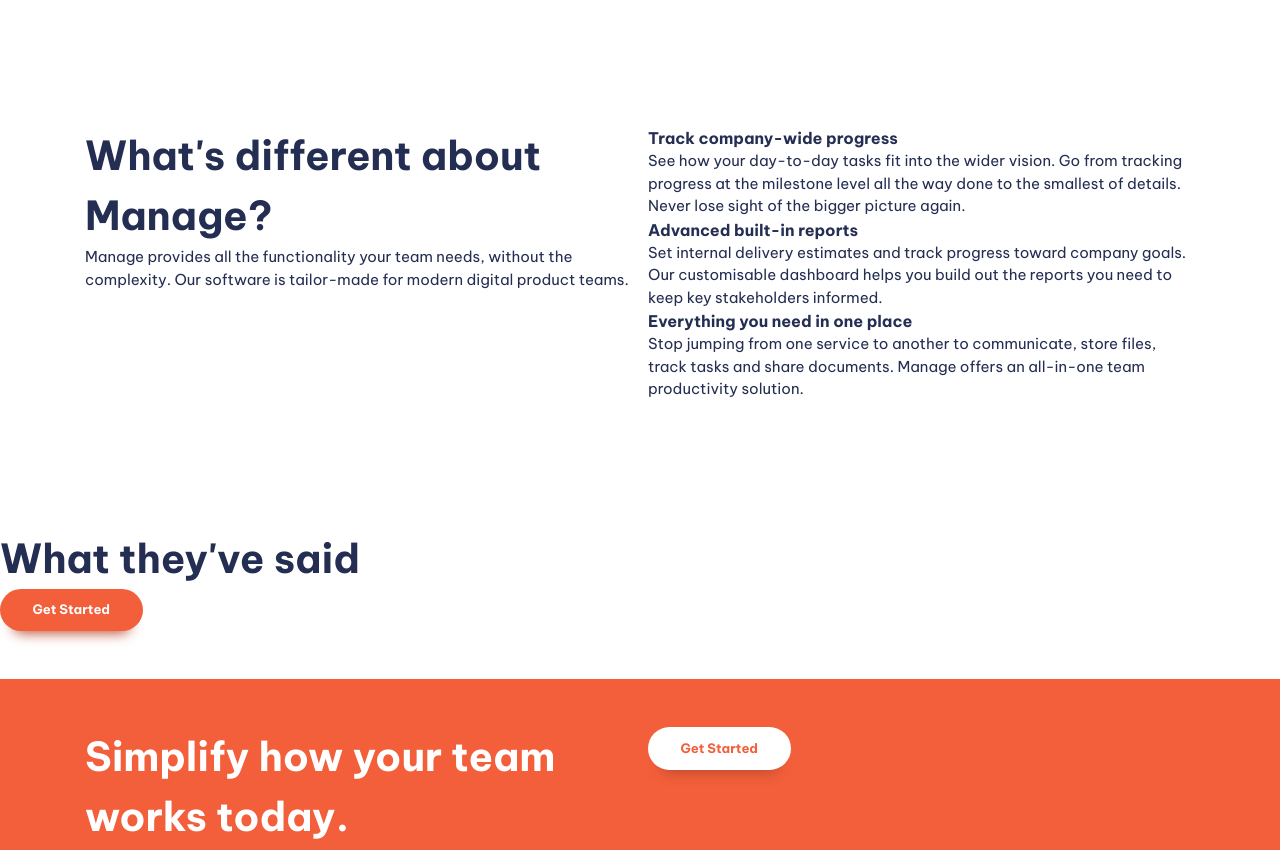
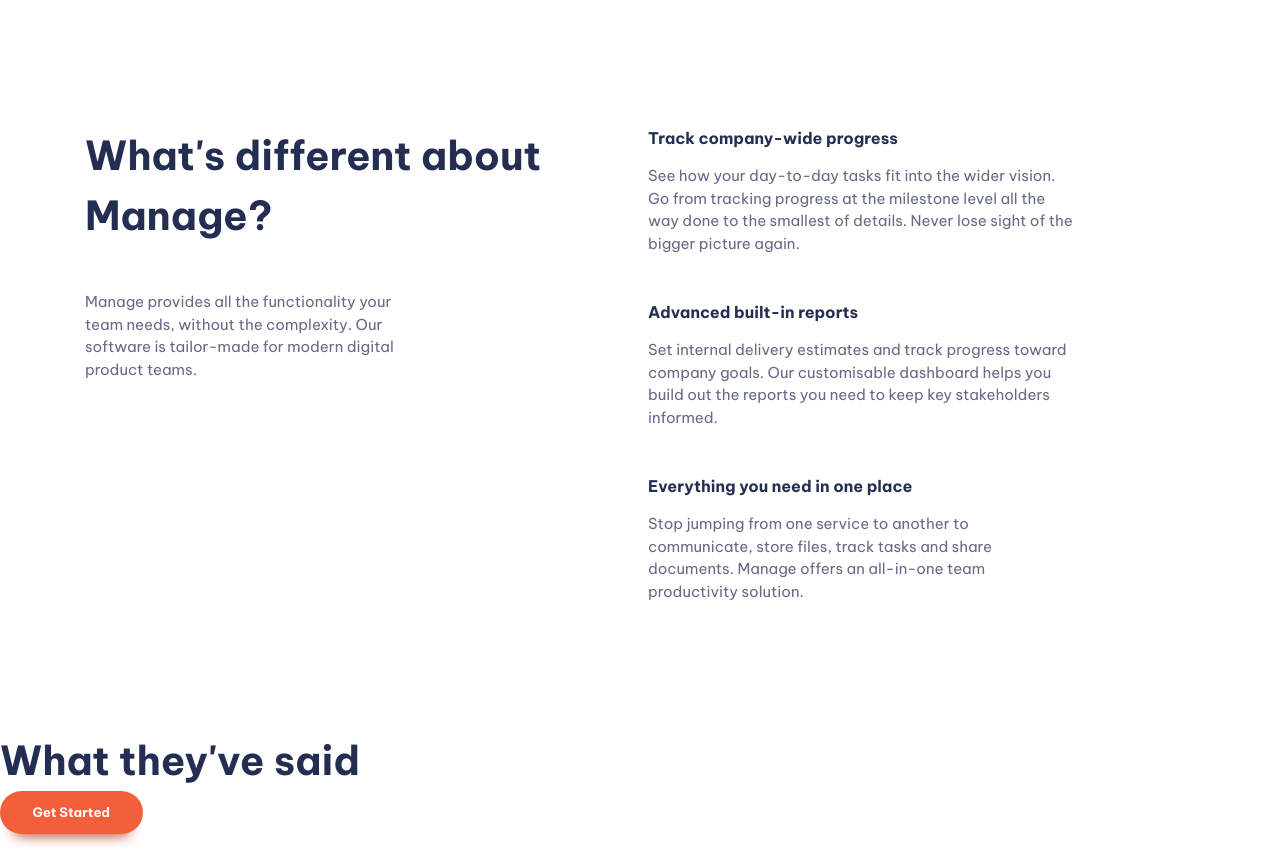
Before and after one commit to cowboycrackie/frontend-mentor_manage-landing-page, a website built with Vite: page index.html in a window 1280 px wide. Shown: the part 700-1550 px from the top of the page. Built offline with nearby package versions, Linux system fonts and the light colour scheme.

Commit message:
favi & spaci (spacing)

```diff
--- a/index.html
+++ b/index.html
@@ -2,7 +2,7 @@
 <html lang="en">
   <head>
     <meta charset="UTF-8" />
-    <link rel="icon" type="image/svg+xml" href="/vite.svg" />
+    <link rel="icon" type="image/svg+xml" href="/manage-dots.svg" />
     <link rel="stylesheet" href="style.css">
     <meta name="viewport" content="width=device-width, initial-scale=1.0" />
     <title>Frontend Mentor | Manage landing page</title>
@@ -38,7 +38,7 @@
       <section class="padding-block-900">
         <div class="container">
           <div class="even-columns">
-            <div>
+            <div class="flow">
               <h1 class="fs-primary-heading fw-bold">Bring everyone together to build better products.</h1>
               <p>
                 Manage makes it simple for software teams to plan day-to-day
@@ -56,7 +56,7 @@
       <section class="padding-block-900">
         <div class="container">
           <div class="even-columns">
-            <div>
+            <div class="flow">
               <h2 class="fs-secondary-heading fw-bold">What's different about Manage?</h2>
               <p>
                 Manage provides all the functionality your team needs, without
@@ -65,30 +65,37 @@
               </p>
             </div>
             <div>
-              <ul role="list" class="numbered-items">
+              <ul role="list" class="numbered-items | flow">
                 <li>
+                  <div class="flow" style="--flow-spacer: 1em">
                     <h3 class="fs-600 fw-bold">Track company-wide progress</h3>
-                  <p>
+                    <p data-width="wide">
                       See how your day-to-day tasks fit into the wider vision. Go from
                       tracking progress at the milestone level all the way done to the
                       smallest of details. Never lose sight of the bigger picture again.
                     </p>
+                  </div>
                 </li>
                 <li>
+                  <div class="flow" style="--flow-spacer: 1em">
                     <h3 class="fs-600 fw-bold">Advanced built-in reports</h3>
-                  <p>
+                    <p data-width="wide">
                       Set internal delivery estimates and track progress toward company
                       goals. Our customisable dashboard helps you build out the reports
                       you need to keep key stakeholders informed.
                     </p>
+                  </div>
+                </li>
                 </li>
                 <li>
+                  <div class="flow" style="--flow-spacer: 1em">
                     <h3 class="fs-600 fw-bold">Everything you need in one place</h3>
-                  <p>
+                    <p data-width="wide">
                       Stop jumping from one service to another to communicate, store files,
                       track tasks and share documents. Manage offers an all-in-one team
                       productivity solution.
                     </p>
+                  </div>
                 </li>
               </ul>
             </div>
@@ -133,7 +140,7 @@
           </div>
           <div>
             <nav class="footer-nav">
-              <ul aria-label="Footer" role="list">
+              <ul class="flow" style="--flow-spacer: 1em" aria-label="Footer" role="list">
                 <li><a href="#">Home</a></li>
                 <li><a href="#">Pricing</a></li>
                 <li><a href="#">Products</a></li>
--- a/style.css
+++ b/style.css
@@ -124,6 +124,15 @@
   font-size: var(--fs-body);
   font-family: var(--ff-body);
   color: var(--clr-primary-400);
+}
+
+p:not([class]){
+  opacity: 0.7;
+  max-width: 32ch;
+}
+
+p[data-width="wide"]{
+  max-width: 42ch;
 }
 
 .button {
@@ -367,6 +376,10 @@
   margin-inline: auto;
 }
 
+:where(.flow :not(:first-child)) {
+  margin-top: var(--flow-spacer, 3em);
+}
+
 .even-columns {
   display: grid;
   gap: 1rem;
```
Also changed, not shown: manage-dots.svg (added). Lines whose indentation alone changed are shown as unchanged.
